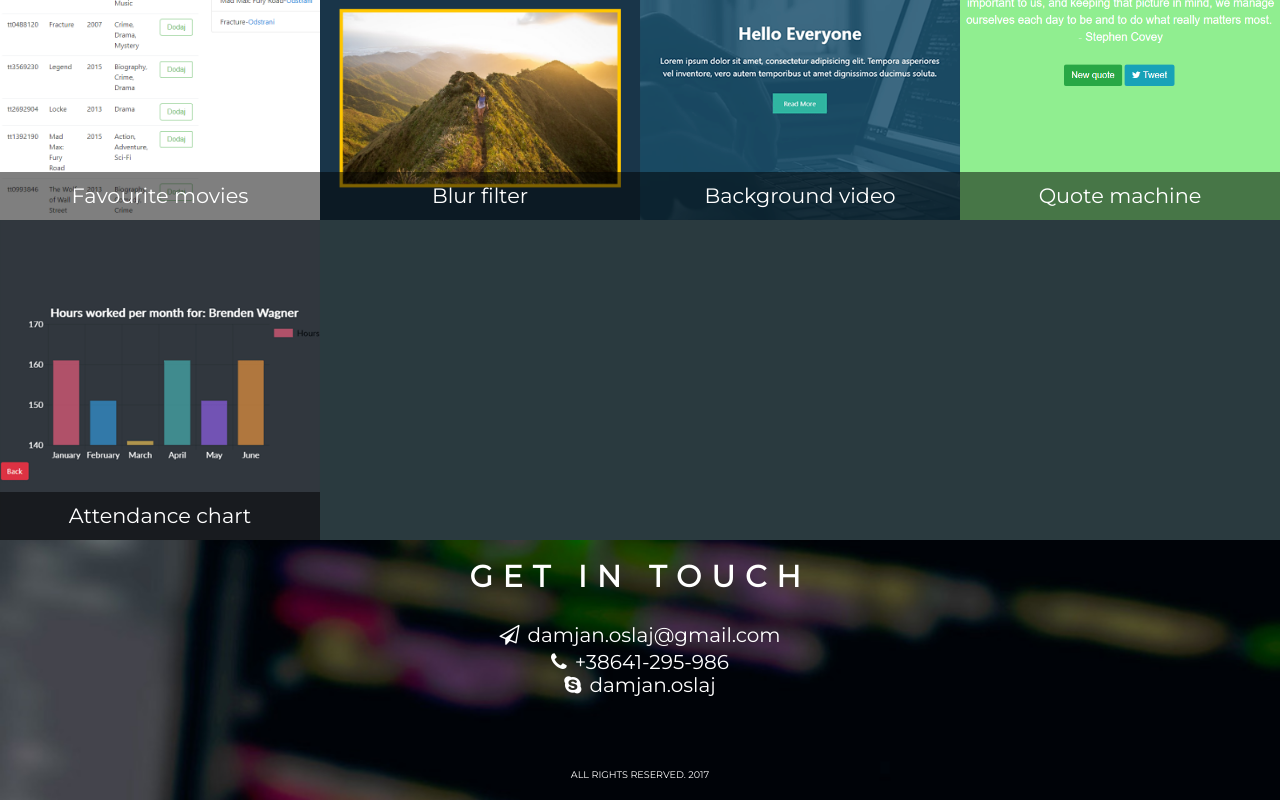
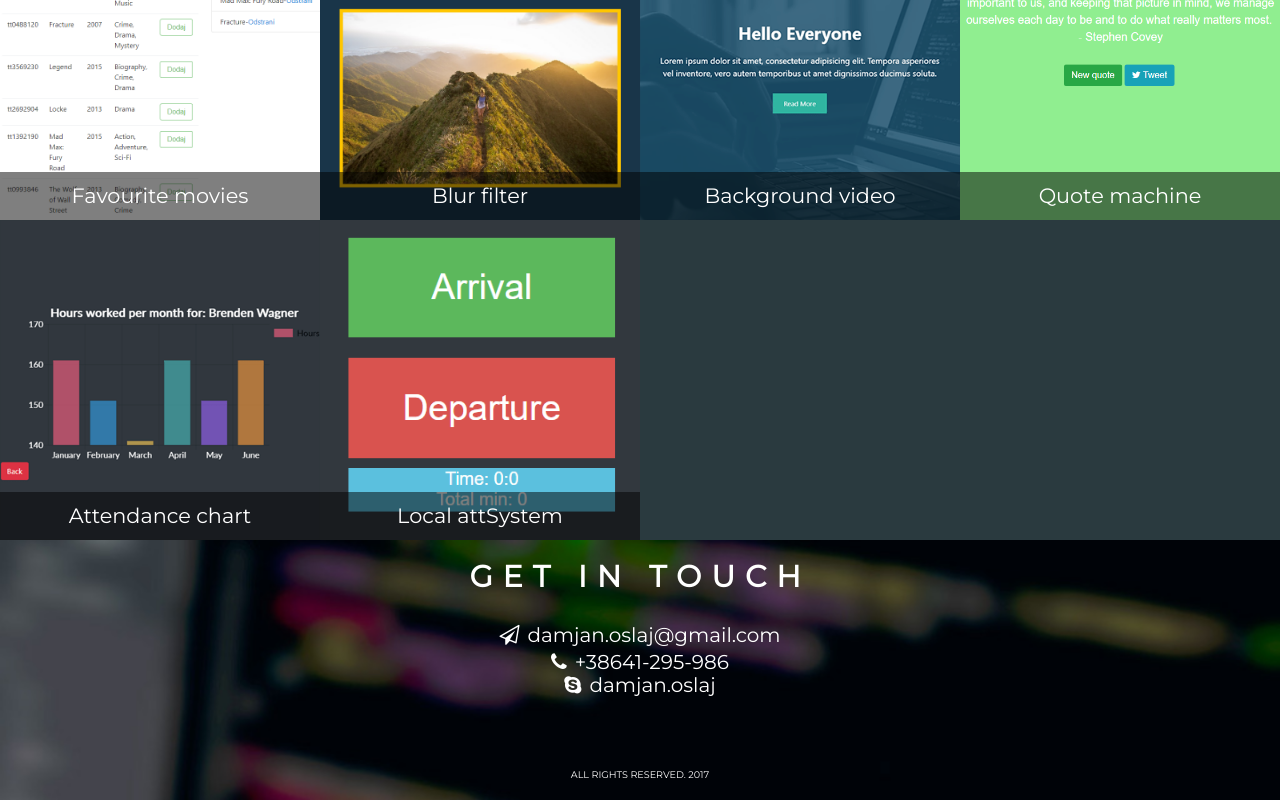
Before and after one commit to strix25/strix25.github.io, a plain HTML site: page index.html in a window 1280 px wide. Shown: the part 1660-2460 px from the top of the page. Drawn offline with nearby package versions, Linux system fonts and the light colour scheme.

Commit message:
+ local attendace project
.

```diff
--- a/index.html
+++ b/index.html
@@ -107,6 +107,10 @@
                 <a href="proj/AttendanceChart/index.html"><img src="img/attChart.png" />
                 <span>Attendance chart</span></a>
               </li>
+              <li class="block">
+                <a href="proj/test/test.html"><img src="img/localAtt.png" />
+                <span>Local attSystem</span></a>
+              </li>
           </ul>
         </div>
       </main>
```
Also changed, not shown: img/localAtt.png (added).
